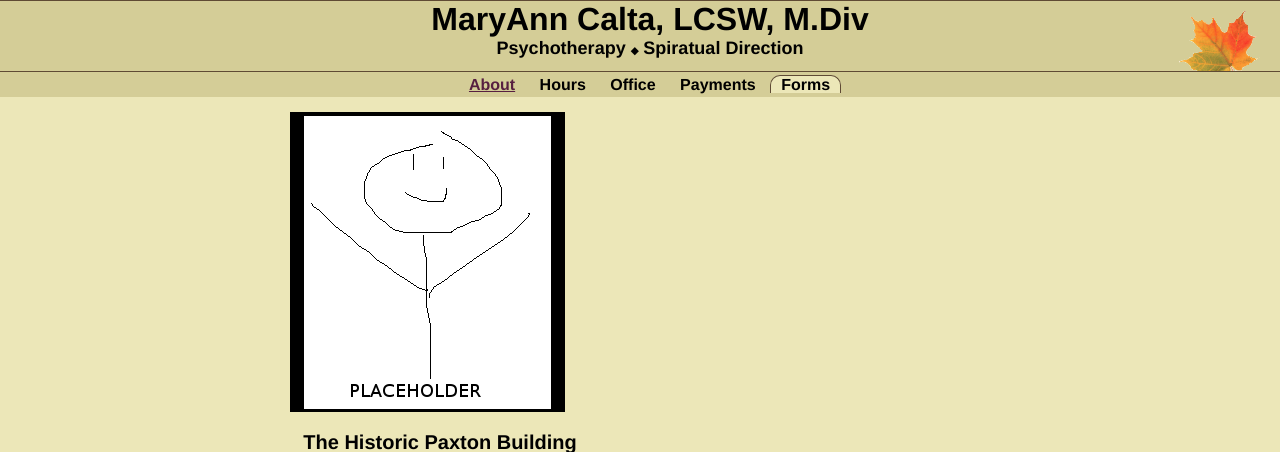
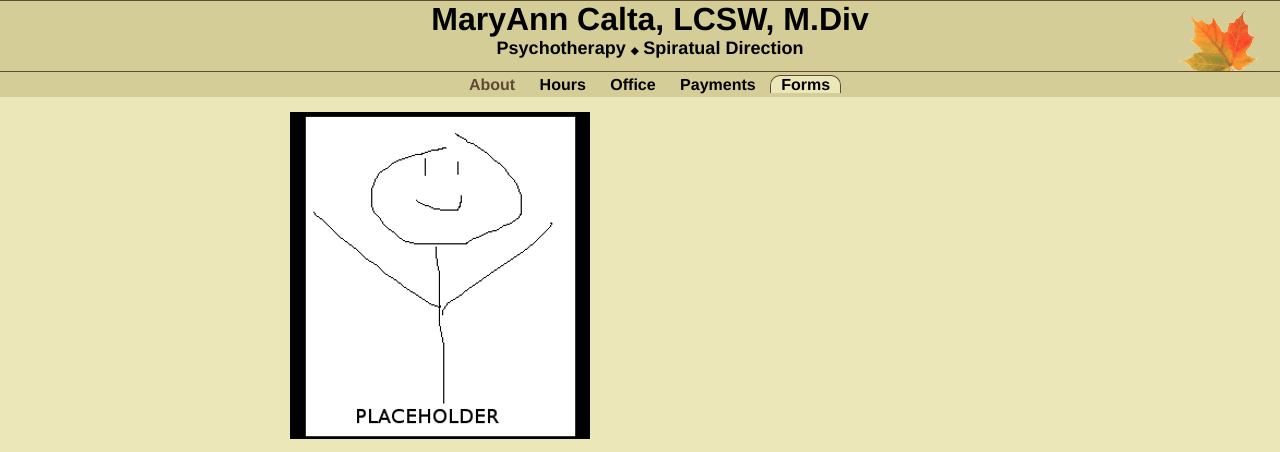
Before and after one commit to bdetweiler/writer-pen-productions, a PHP site: page /forms.html in a window 1280 px wide, with the pointer over the restyled element. Shown: the top 452 px of the page. Run offline with PHP 8.4, Linux system fonts and the light colour scheme.

Commit message:
Updated maincss

```diff
--- a/caltatherapy/trunk/css/main.css
+++ b/caltatherapy/trunk/css/main.css
@@ -18,8 +18,8 @@ a:active
 
 a:hover
 {
-    color: #571f40;
-    text-decoration: underline;
+    color: #5f4a34;
+    text-decoration: none;
 }
 
 p::selection {
```
Also changed, not shown: caltatherapy/trunk/images/profile_photo.png.
